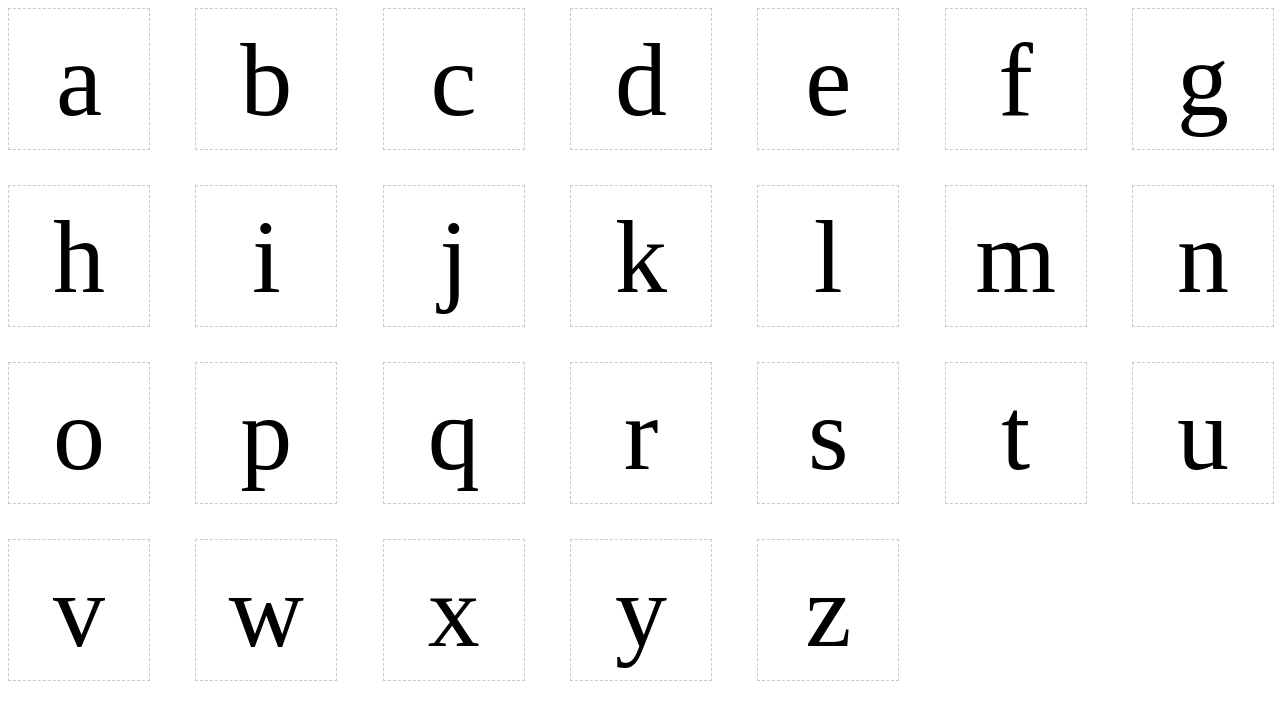
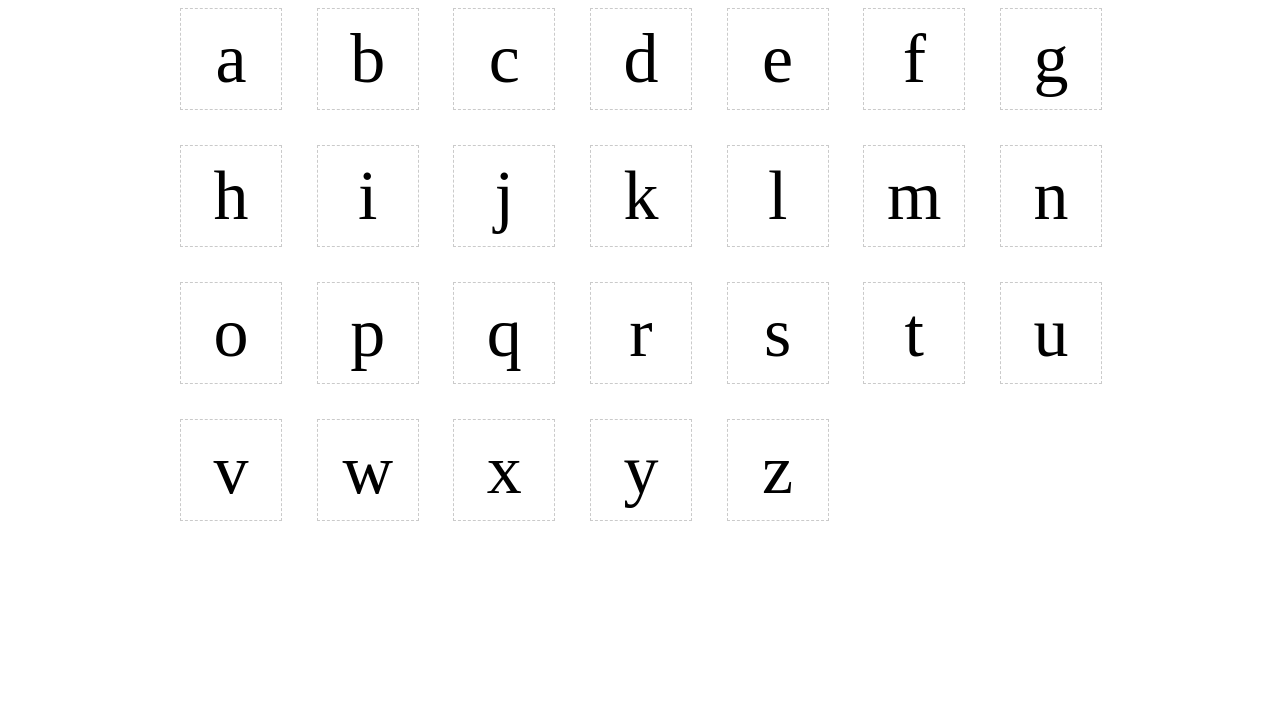
Before and after one commit to akoliyot/entry-to-deutsch, a React (Create React App) app: page / in a window 1280 px wide. Shown: the top 720 px of the page. Built offline with nearby package versions, Linux system fonts and the light colour scheme.

Commit message:
Refactor styles

```diff
--- a/src/App.js
+++ b/src/App.tsx
@@ -1,11 +1,17 @@
 import React from 'react';
 import { Alphabets } from './components/Alphabets/Alphabets';
+import styled from 'styled-components';
+
+const StyledApp = styled.div`
+  max-width: 920px;
+  margin: 0 auto;
+`;
 
 function App() {
   return (
-    <div className="App">
+    <StyledApp>
       <Alphabets />
-    </div>
+    </StyledApp>
   );
 }
 
--- a/src/components/Alphabet/Alphabet.tsx
+++ b/src/components/Alphabet/Alphabet.tsx
@@ -1,9 +1,13 @@
 import React, { useState } from 'react';
 import styled from 'styled-components';
 
+export const ALPHABET_STYLE_CONSTANTS = {
+  boxSize: 100,
+};
+
 const StyledAlphabet = styled.div`
-  height: 140px;
-  width: 140px;
+  height: ${ALPHABET_STYLE_CONSTANTS.boxSize}px;
+  width: ${ALPHABET_STYLE_CONSTANTS.boxSize}px;
   font-family: 'Fira Code', 'Papyrus';
   display: flex;
   align-items: center;
@@ -12,7 +16,7 @@ const StyledAlphabet = styled.div`
   cursor: pointer;
 
   > p {
-    font-size: 104px;
+    font-size: 70px;
     margin: 0;
   }
 `;
--- a/src/components/Alphabets/Alphabets.tsx
+++ b/src/components/Alphabets/Alphabets.tsx
@@ -1,11 +1,14 @@
 import React from 'react';
-import { Alphabet } from '../Alphabet/Alphabet';
+import { Alphabet, ALPHABET_STYLE_CONSTANTS } from '../Alphabet/Alphabet';
 import styled from 'styled-components';
 
 const StyledAlphabets = styled.div`
   display: grid;
   grid-gap: 35px;
-  grid-template-columns: repeat(auto-fit, 140px);
+  grid-template-columns: repeat(
+    auto-fit,
+    ${ALPHABET_STYLE_CONSTANTS.boxSize}px
+  );
   justify-content: space-between;
 `;
 
```
Also changed, not shown: 1 other file (tests, documents, lock files or other folders).
